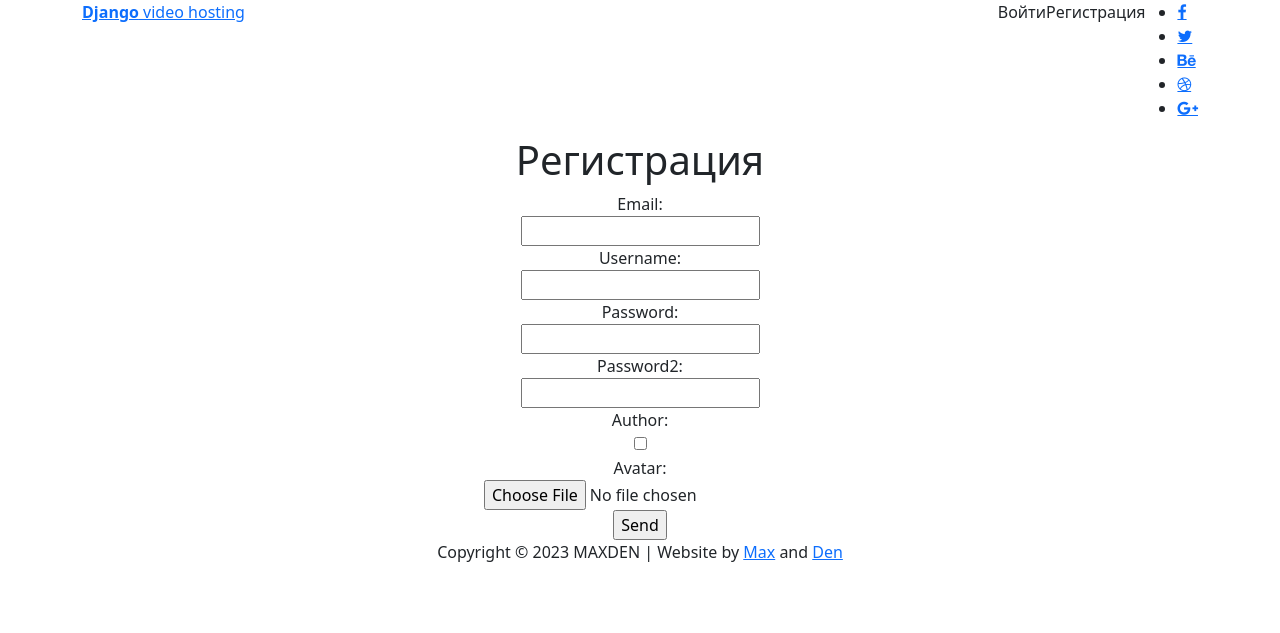
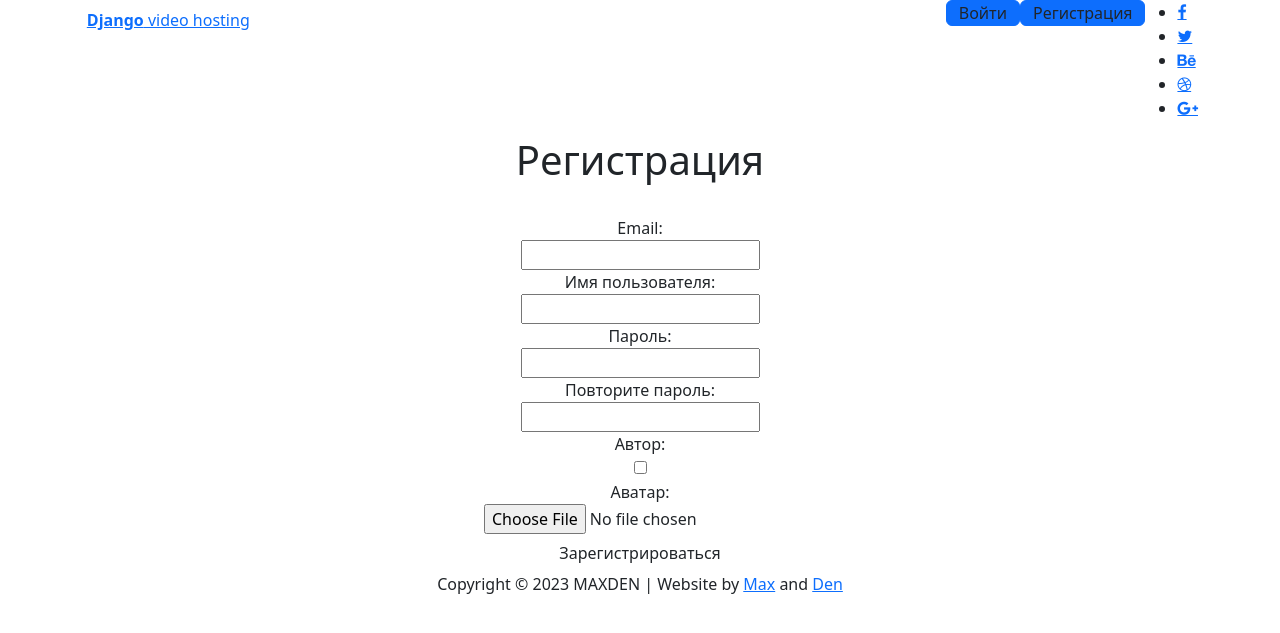
Before and after one commit to IVIaximushka/VHE-project, a Django app: page /registration/ in a window 1280 px wide. Shown: the top 633 px of the page. Run offline with Django 4.2, Linux system fonts and the light colour scheme; some libraries are stand-ins or nearby versions.

Commit message:
+ базовые стили, стили для авторизации и регистрации

```diff
--- a/web/forms.py
+++ b/web/forms.py
@@ -6,13 +6,13 @@ from web.models import User
 
 
 class RegistrationForm(forms.Form):
-    email = forms.EmailField()
-    username = forms.CharField()
-    password = forms.CharField(widget=forms.PasswordInput())
-    password2 = forms.CharField(widget=forms.PasswordInput())
-    author = forms.BooleanField(initial=False, required=False)
-    avatar = forms.ImageField(required=False)
-
+    email = forms.EmailField(label="Email:")
+    username = forms.CharField(label="Имя пользователя:")
+    password = forms.CharField(widget=forms.PasswordInput(), label="Пароль:")
+    password2 = forms.CharField(widget=forms.PasswordInput(),label="Повторите пароль:")
+    author = forms.BooleanField(initial=False, required=False,label="Автор:")
+    avatar = forms.ImageField(required=False,label="Аватар:")
+    avatar.widget.attrs.update({"class": "center"})
     def clean(self):
         cleaned_data = super().clean()
         if not re.search(r'^(?=.*\W)(?=.*\D)(?=.*\d)(?=.*[a-z])(?=.*[A-Z]).{8,15}$',
@@ -34,5 +34,5 @@ class RegistrationForm(forms.Form):
 
 
 class AuthorizationForm(forms.Form):
-    username = forms.CharField()
-    password = forms.CharField(widget=forms.PasswordInput())
+    username = forms.CharField(label="Имя пользователя:")
+    password = forms.CharField(widget=forms.PasswordInput(),label="Пароль:")
--- a/web/templates/web/authorization.html
+++ b/web/templates/web/authorization.html
@@ -2,7 +2,8 @@
 
 {% block content %}
     <div class="main-posts text-center">
-        <h1>Войти</h1>
+        <div class="form-background">
+            <h1 class="color-main" style="margin:2rem 0 2rem 0;padding-top:2rem; ">Войти</h1>
             <form action="" method="post">
                 {% csrf_token %}
                     {% for field in form %}
@@ -18,7 +19,8 @@
                             {% endif %}
                         </div>
                     {% endfor %}
-            <input type="submit" value="Send">
+                <input class="button-enter btn" type="submit" value="Войти">
             </form>
+        </divcla>
     </div>
 {% endblock content %}
--- a/web/templates/web/base.html
+++ b/web/templates/web/base.html
@@ -14,7 +14,9 @@
     <link rel="stylesheet" href="{% static 'css/templatemo-style.css' %}">
     <link rel="stylesheet" href="{% static 'css/my-styles.css' %}">
     <script src="{% static 'js/vendor/modernizr-2.6.2.min.js' %}"></script>
-    <link href="https://vjs.zencdn.net/7.10.2/video-js.css" rel="stylesheet" />
+    <link href="https://vjs.zencdn.net/7.10.2/video-js.css" rel="stylesheet" >
+
+    <link rel="shortcut icon" href="{% static 'images/icon.png' %}" >
 </head>
 <body>
 
@@ -26,10 +28,10 @@
     <div class="bg-overlay"></div>
 
     <!-- SITE TOP -->
-    <div class="site-top">
-        <div class="site-header clearfix">
+    <div class="border-header site-top">
+        <div class=" site-header clearfix">
             <div class="container">
-                <a href="/" class="site-brand pull-left"><strong>Django</strong> video hosting</a>
+                <a id="color" href="/" class="site-brand pull-left"><strong >Django</strong> video hosting</a>
                 <div class="social-icons pull-right">
                     <ul>
                         <li><a href="#" class="fa fa-facebook"></a></li>
@@ -41,20 +43,43 @@
                 </div>
             </div>
             <div class="container">
-                <a href="/registration" class="navbar-brand pull-right">Регистрация</a>
-                <a href="/authorization" class="navbar-brand pull-right">Войти</a>
+                <a href="/registration" class="headbuttons navbar-brand  btn btn-primary pull-right">Регистрация</a>
+                <a href="/authorization" class="headbuttons navbar-brand btn btn-primary pull-right">Войти</a>
             </div>
         </div> <!-- .site-header -->
     </div> <!-- .site-top -->
+
+    <!-- Glitter animation  -->
+    <style>
+      #color {
+          padding: 0.5rem 0.3rem 0.5rem 0.3rem;
+          text-align: center;
+          border-radius: 0.3rem;
+        transition-property: background-color;
+        transition-duration: 1.5s;
+      }
+    </style>
+
+    <script>
+      color.onpointerover = function() {
+       //this.style.backgroundColor = 'red';
+        this.style.backgroundColor = 'green';
+        //this.style.backgroundColor = 'blue';
+      };color.onpointerleave = function() {
+       this.style.backgroundColor = '#580158';
+      };
+      <!-- Glitter animation  -->
+
+    </script>
 
     {% block content %}
     {% endblock content %}
 
     <!-- FOOTER -->
-    <footer class="site-footer">
+    <footer class="border-footer site-footer">
         <div class="container">
             <div class="row">
-                <div class="col-md-12 text-center">
+                <div class="col-md-12 text-center" >
                     <p class="copyright-text">Copyright &copy; 2023 MAXDEN
                     | Website by <a rel="nofollow" href="https://github.com/IVIaximushka">Max</a>
                     and <a rel="nofollow" href="https://github.com/Chopar5115">Den</a></p>
--- a/web/templates/web/registration.html
+++ b/web/templates/web/registration.html
@@ -5,7 +5,8 @@
         {% if is_success == True %}
             <p><b><i>Спасибо за регистрацию!</i></b></p>
         {% else %}
-            <h1>Регистрация</h1>
+            <div class="form-background">
+                <h1 class="color-main" style="margin-bottom:2rem; " >Регистрация</h1>
                 <form action="" method="post" enctype="multipart/form-data">
                     {% csrf_token %}
                     {% for field in form %}
@@ -21,8 +22,9 @@
                             {% endif %}
                         </div>
                     {% endfor %}
-                <input type="submit" value="Send">
+                    <input class="btn  button-reg" type="submit" value="Зарегистрироваться" >
                 </form>
+            </div>
         {% endif %}
     </div>
 {% endblock content %}
```
Lines whose indentation alone changed are shown as unchanged.
